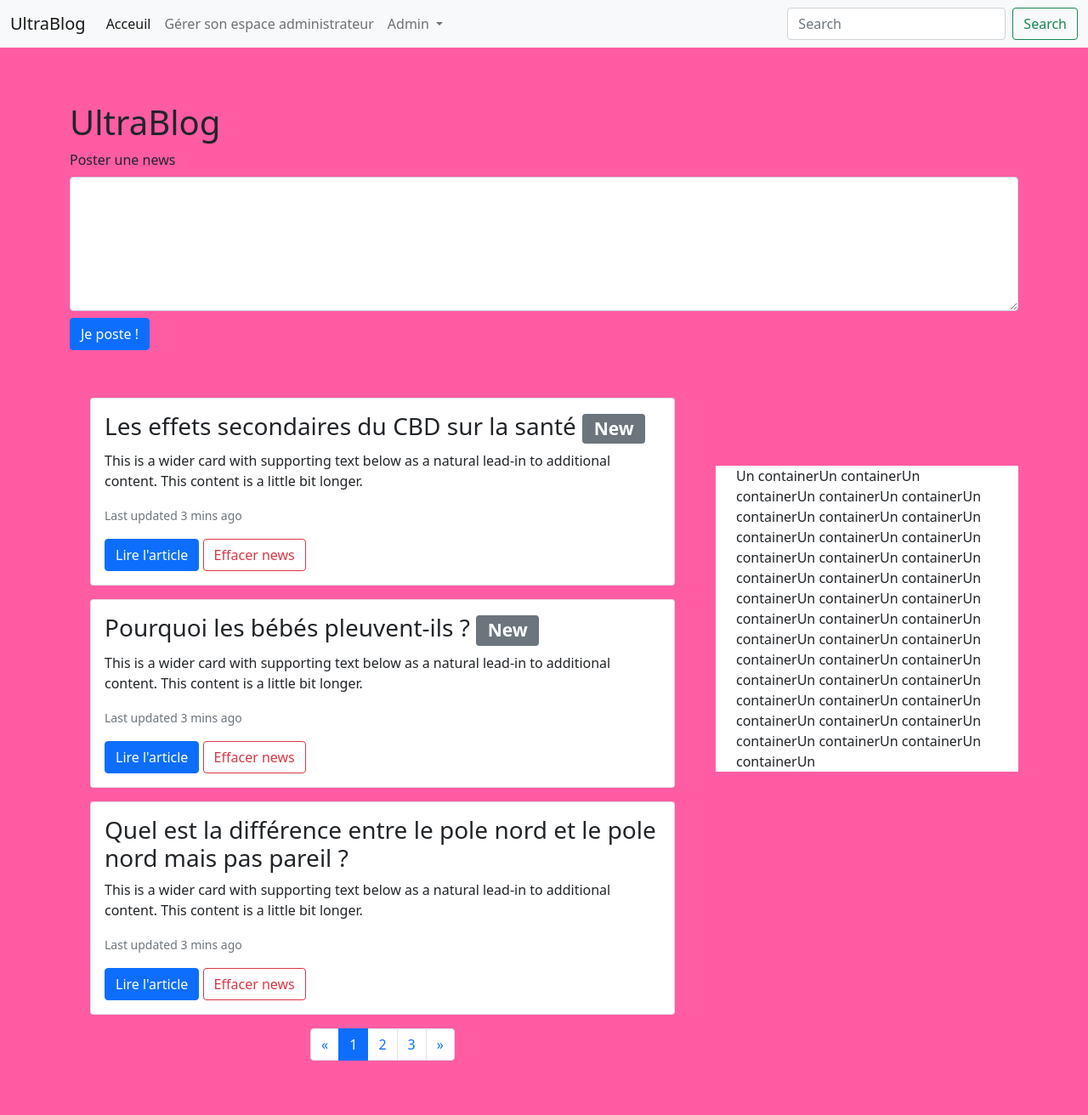
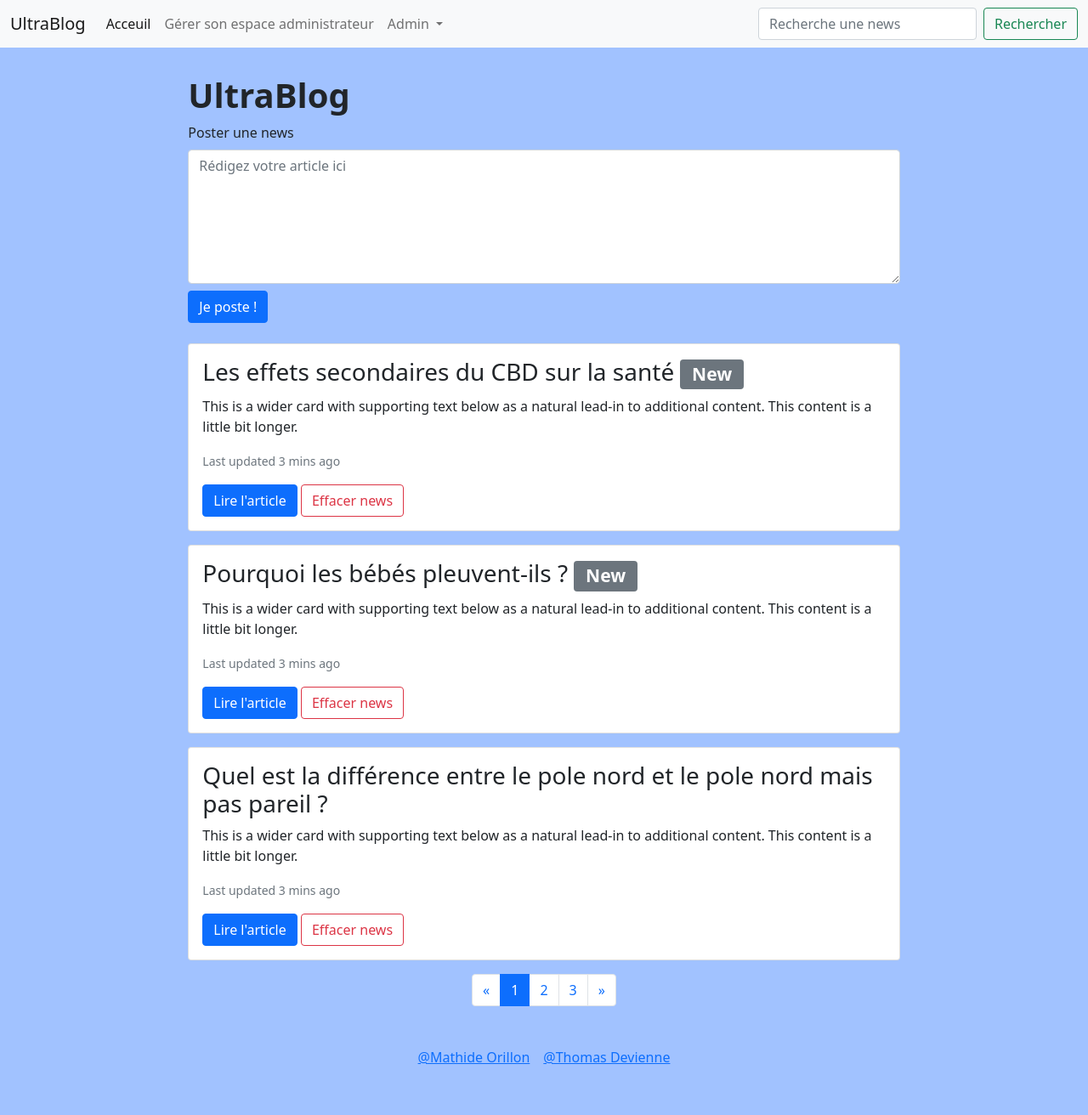
Before and after one commit to T0my-commits/UltraBlog, a PHP site: page / in a window 1280 px wide. Shown: the whole page at 85% size. After the commit the page ends 1252 px from the top, so only its background shows below. Run offline with PHP 8.4, Linux system fonts and the light colour scheme.

Commit message:
Ré-organisation des vues, vue inscription, vue page principale

```diff
--- a/index.php
+++ b/index.php
@@ -1,5 +1,17 @@
-<?php
+<!DOCTYPE html>
+<html>
+    <head>
+        <meta charset="utf-8" />
+        <title>Titre</title>
+        <link href="https://cdn.jsdelivr.net/npm/bootstrap@5.1.3/dist/css/bootstrap.min.css" rel="stylesheet" integrity="sha384-1BmE4kWBq78iYhFldvKuhfTAU6auU8tT94WrHftjDbrCEXSU1oBoqyl2QvZ6jIW3" crossorigin="anonymous">
+		<script src="https://cdn.jsdelivr.net/npm/bootstrap@5.1.3/dist/js/bootstrap.bundle.min.js" integrity="sha384-ka7Sk0Gln4gmtz2MlQnikT1wXgYsOg+OMhuP+IlRH9sENBO0LRn5q+8nbTov4+1p" crossorigin="anonymous"></script>
+    </head>
 
-require("vues/pagePrincipale.php");
+	<?php
 
-?>
+	require("vues/pagePrincipale.php");
+	//require("vues/inscription.php");
+
+	?>
+
+</html>
--- a/vues/pagePrincipale.php
+++ b/vues/pagePrincipale.php
@@ -1,53 +1,17 @@
-<!DOCTYPE html>
-<html>
-    <head>
-        <meta charset="utf-8" />
-        <title>Titre</title>
-        <link href="https://cdn.jsdelivr.net/npm/bootstrap@5.1.3/dist/css/bootstrap.min.css" rel="stylesheet" integrity="sha384-1BmE4kWBq78iYhFldvKuhfTAU6auU8tT94WrHftjDbrCEXSU1oBoqyl2QvZ6jIW3" crossorigin="anonymous">
-		<script src="https://cdn.jsdelivr.net/npm/bootstrap@5.1.3/dist/js/bootstrap.bundle.min.js" integrity="sha384-ka7Sk0Gln4gmtz2MlQnikT1wXgYsOg+OMhuP+IlRH9sENBO0LRn5q+8nbTov4+1p" crossorigin="anonymous"></script>
-    </head>
+<?php
 
-	<div style="height: 40px;"></div>
+require("recurrent/header.php");
 
-    <body style="background-color: #ff5ca4;">
-    	<nav class="navbar navbar-expand-lg navbar-light bg-light fixed-top">
-		  <div class="container-fluid">
-		    <a class="navbar-brand" href="#">UltraBlog</a>
-		    <button class="navbar-toggler" type="button" data-bs-toggle="collapse" data-bs-target="#navbarSupportedContent" aria-controls="navbarSupportedContent" aria-expanded="false" aria-label="Toggle navigation">
-		      <span class="navbar-toggler-icon"></span>
-		    </button>
-		    <div class="collapse navbar-collapse" id="navbarSupportedContent">
-		      <ul class="navbar-nav me-auto mb-2 mb-lg-0">
-		        <li class="nav-item">
-		          <a class="nav-link active" aria-current="page" href="#">Acceuil</a>
-		        </li>
-		        <li class="nav-item">
-		          <a class="nav-link" href="#">Gérer son espace administrateur</a>
-		        </li>
-		        <li class="nav-item dropdown">
-		          <a class="nav-link dropdown-toggle" href="#" id="navbarDropdown" role="button" data-bs-toggle="dropdown" aria-expanded="false">
-		            Admin
-		          </a>
-		          <ul class="dropdown-menu" aria-labelledby="navbarDropdown">
-		            <li><a class="dropdown-item" href="#">Se connecter</a></li>
-		            <li><a class="dropdown-item" href="#">S'inscrire</a></li>
-		            <li><hr class="dropdown-divider"></li>
-		            <li><a class="dropdown-item" href="#">Poster une news</a></li>
-		          </ul>
-		        </li>
-		      </ul>
-		      <form class="d-flex">
-		        <input class="form-control me-2" type="search" placeholder="Search" aria-label="Search">
-		        <button class="btn btn-outline-success" type="submit">Search</button>
-		      </form>
-		    </div>
-		  </div>
-		</nav>
+?>
 
-		<div style="height: 80px;"></div>
+<body style="background-color: #a1c2ff;">
 
-		<div class="container">
-			<h1>UltraBlog</h1>
+
+<div class="container-xxl my-5">
+	<div class="gy-5 col-8 align-self-center mx-auto">
+
+		<div>
+			<h1 class="fs-1 fw-bold">UltraBlog</h1>
 			<!--
 			<button type="button" class="btn btn-primary">Ajouter une news</button>
 			<button type="button" class="btn btn-secondary btn-md">Voir mes news sur cette page</button>
@@ -55,15 +19,12 @@
 
 			<div class="mb-3">
 			  <label for="exampleFormControlTextarea1" class="form-label">Poster une news</label>
-			  <textarea class="form-control" id="exampleFormControlTextarea1" rows="6"></textarea>
+			  <textarea class="form-control" id="exampleFormControlTextarea1" rows="6" placeholder="Rédigez votre article ici"></textarea>
 				<button type="button" class="btn btn-primary my-2">Je poste !</button>
 			</div>
 		</div>
 
-		<div class="container my-5">
-		  <div class="row">
-			    <div class="col-8">
-					<div class="container gy-5">
+
 		<div class="card mb-3">
 		  <!-- <img src="../media/cbd.jpeg" class="card-img-top" alt="..."> -->
 		  <div class="card-body">
@@ -115,17 +76,10 @@
 	</nav>
 
 </div>
-				    <div class="col-4">
-				    	<div class="container sticky-top bg-white" style="transform: translateY(80px);">
-				    		Un containerUn containerUn containerUn containerUn containerUn containerUn containerUn containerUn containerUn containerUn containerUn containerUn containerUn containerUn containerUn containerUn containerUn containerUn containerUn containerUn containerUn containerUn containerUn containerUn containerUn containerUn containerUn containerUn containerUn containerUn containerUn containerUn containerUn containerUn containerUn containerUn containerUn containerUn containerUn containerUn containerUn containerUn
-				    	</div>
-				    </div>
+</body>
 
+<?php
 
+require("recurrent/footer.php");
 
-
-		  </div>
-		</div>
-
-    </body>
-</html>
+?>
--- /dev/null
+++ b/vues/recurrent/footer.php
@@ -0,0 +1,4 @@
+<footer class="d-flex justify-content-center fw-light fs-6">
+	<p class="mx-2 text-reset"><a href="https://github.com/T0my-commits/UltraBlog">@Mathide Orillon</a></p>
+	<p class="mx-2 text-reset"><a href="https://github.com/T0my-commits/UltraBlog">@Thomas Devienne</a></p>
+</footer>
--- /dev/null
+++ b/vues/recurrent/header.php
@@ -0,0 +1,35 @@
+<nav class="navbar navbar-expand-lg navbar-light bg-light fixed-top">
+  <div class="container-fluid">
+    <a class="navbar-brand" href="#">UltraBlog</a>
+    <button class="navbar-toggler" type="button" data-bs-toggle="collapse" data-bs-target="#navbarSupportedContent" aria-controls="navbarSupportedContent" aria-expanded="false" aria-label="Toggle navigation">
+      <span class="navbar-toggler-icon"></span>
+    </button>
+    <div class="collapse navbar-collapse" id="navbarSupportedContent">
+      <ul class="navbar-nav me-auto mb-2 mb-lg-0">
+        <li class="nav-item">
+          <a class="nav-link active" aria-current="page" href="#">Acceuil</a>
+        </li>
+        <li class="nav-item">
+          <a class="nav-link" href="#">Gérer son espace administrateur</a>
+        </li>
+        <li class="nav-item dropdown">
+          <a class="nav-link dropdown-toggle" href="#" id="navbarDropdown" role="button" data-bs-toggle="dropdown" aria-expanded="false">
+            Admin
+          </a>
+          <ul class="dropdown-menu" aria-labelledby="navbarDropdown">
+            <li><a class="dropdown-item" href="#">Se connecter</a></li>
+            <li><a class="dropdown-item" href="#">S'inscrire</a></li>
+            <li><hr class="dropdown-divider"></li>
+            <li><a class="dropdown-item" href="#">Poster une news</a></li>
+          </ul>
+        </li>
+      </ul>
+      <form class="d-flex">
+        <input class="form-control me-2" type="search" placeholder="Recherche une news" aria-label="Search">
+        <button class="btn btn-outline-success" type="submit">Rechercher</button>
+      </form>
+    </div>
+  </div>
+</nav>
+
+<div style="height: 40px;"></div>
```
Also changed, not shown: vues/inscription.php (+40 -22 lines). Lines whose indentation alone changed are shown as unchanged.
